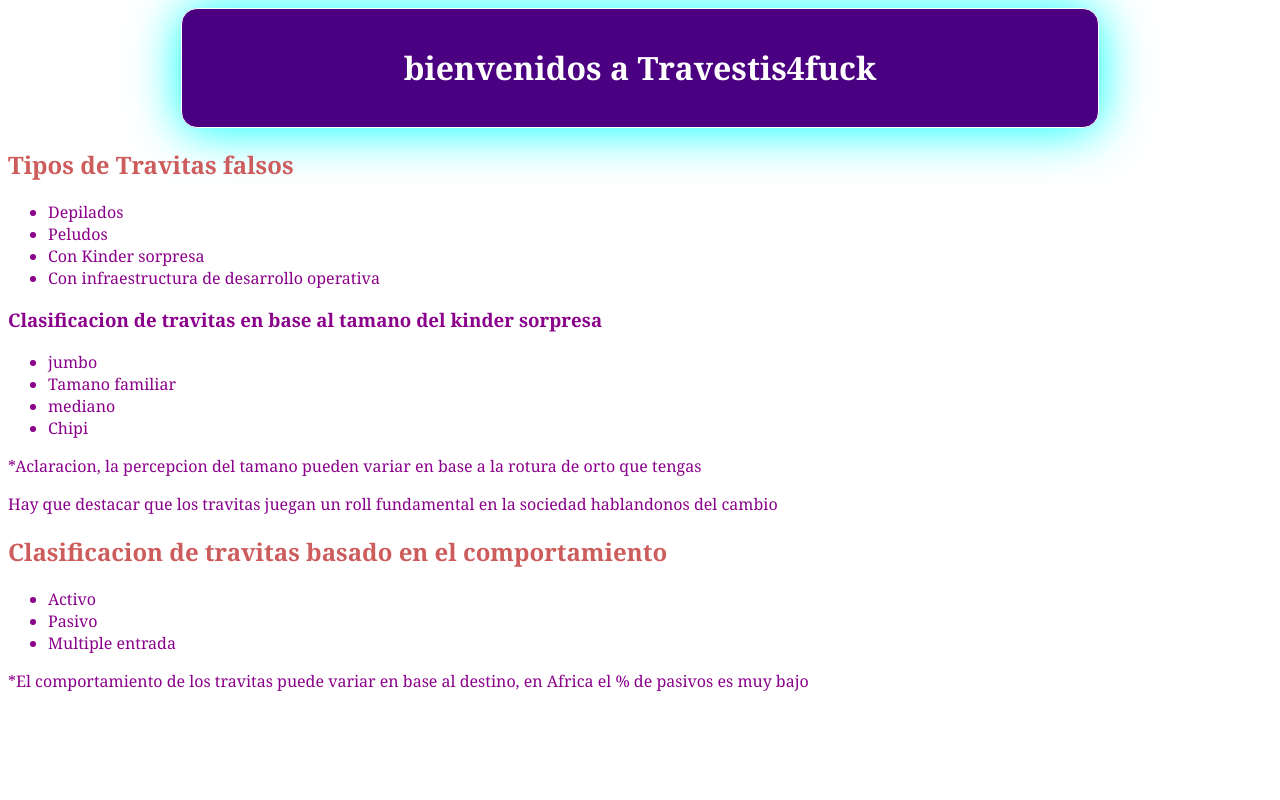
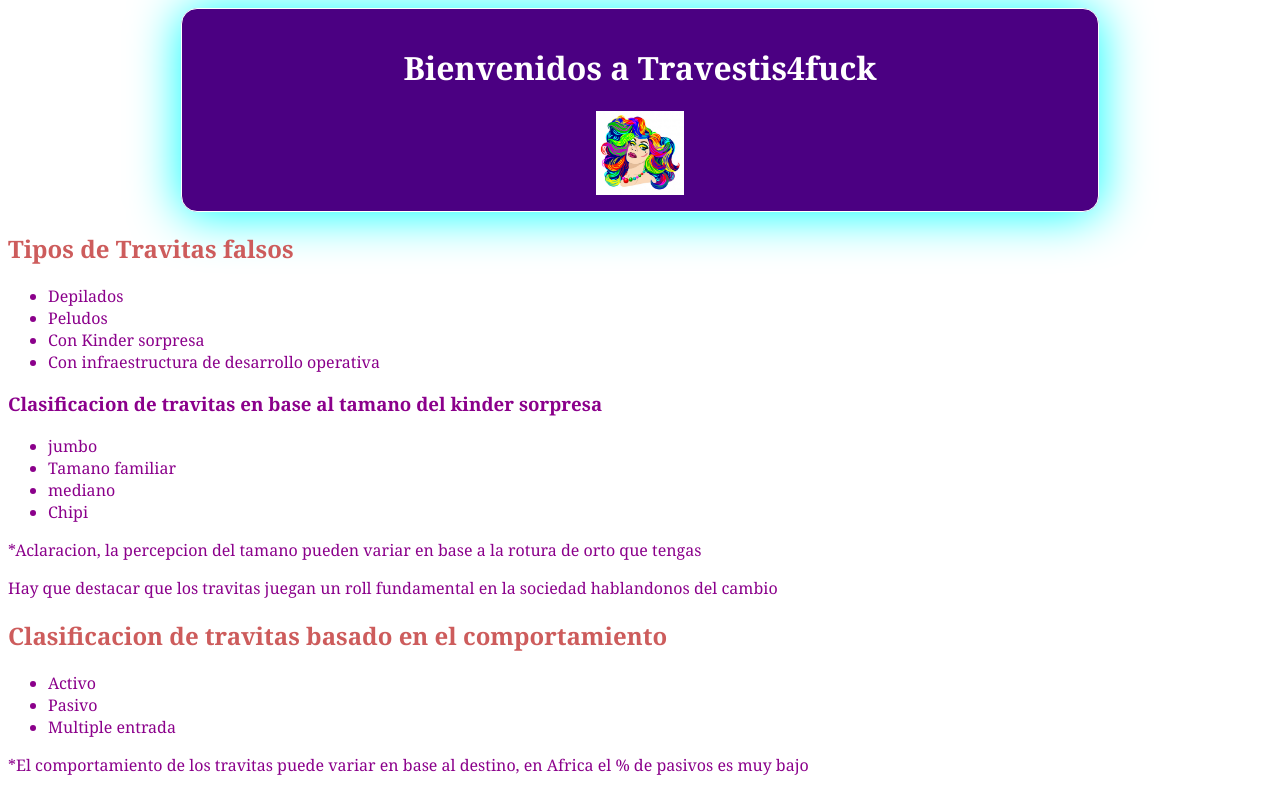
Before and after one commit to jonathanclinares/hyperblog, a plain HTML site: page travitas.html in a window 1280 px wide. Drawn offline with Linux system fonts and the light colour scheme.

Commit message:
se le agrego el logo

```diff
--- a/css/style.css
+++ b/css/style.css
@@ -17,6 +17,8 @@ body h2 {
     color: indianred;
 }
 
+
+
 #cavergera {
 width: 70%;
 padding: 1em;
@@ -27,3 +29,10 @@ background-color: indigo;
 box-shadow: 0px 2px 50px 0px cyan;
 border-radius: 1em;
 }
+
+
+#logo {
+max-width: 10%;
+max-height: 10%;
+align-items: center;
+}
--- a/travitas.html
+++ b/travitas.html
@@ -5,7 +5,9 @@
 </head>
 <body>
     <div id="cavergera">
-        <h1>bienvenidos a Travestis4fuck</h1>
+        <h1>Bienvenidos a Travestis4fuck</h1>
+    <img id="logo" src="./logo/treve.jpg" alt="imagen de un traviesito">
+
     </div>
     <div>
         <h2>Tipos de Travitas falsos</h2>
```
